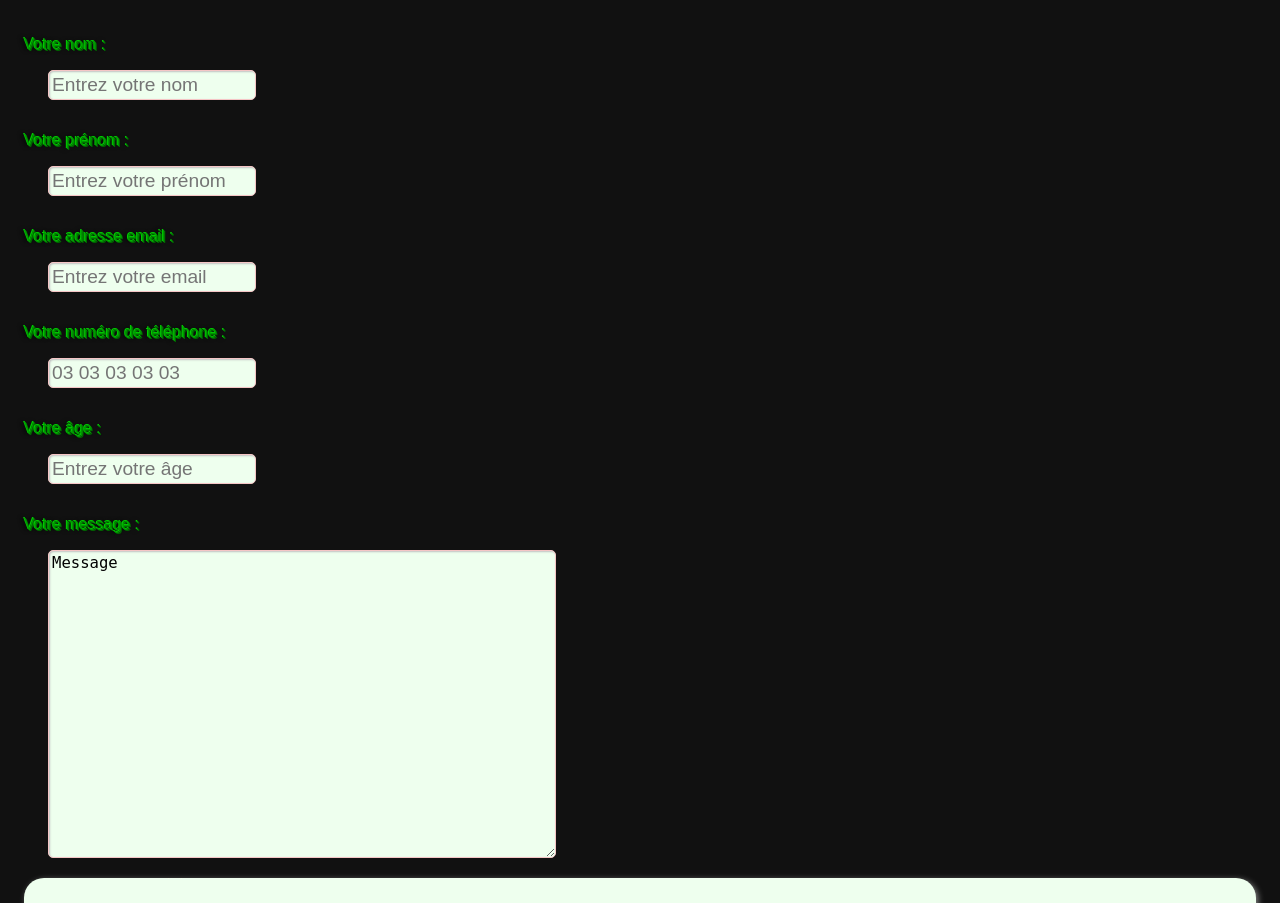
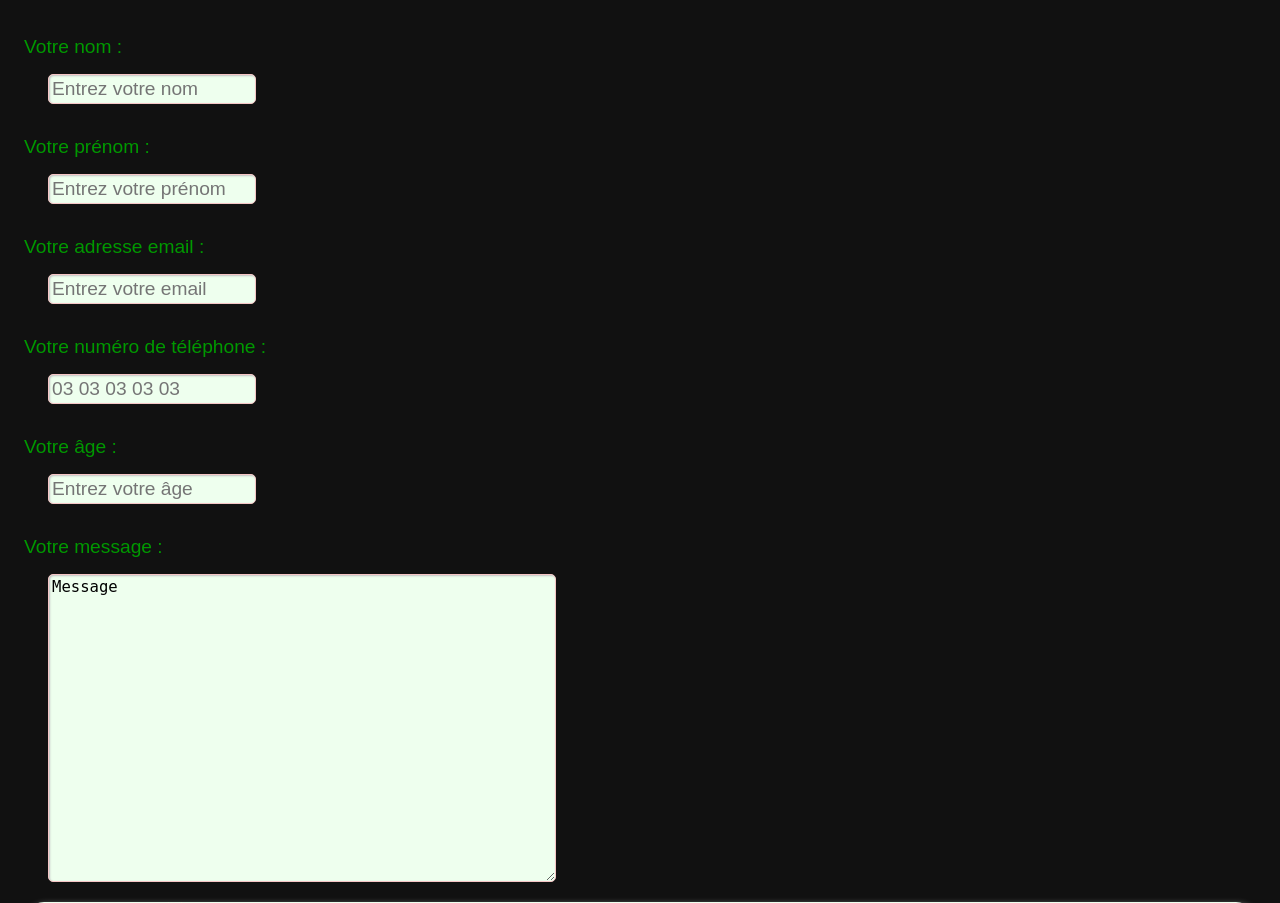
Before and after one commit to meskale/PCView, a PHP site: page /contact.php in a window 1280 px wide. Shown: the part 59-962 px from the top of the page. Run offline with PHP 8.4, Linux system fonts and the light colour scheme.

Commit message:
Encore du css...

```diff
--- a/php/css/pclist.css
+++ b/php/css/pclist.css
@@ -39,7 +39,7 @@ footer{
 }
 
 label {
-  text-shadow: -1px -1px #0c0, 1px 1px #060, -3px 0 4px #000;
+  font-size:120%;
   font-family: Arial, Helvetica, sans-serif;
   color: #090;
   padding: 16px;
@@ -47,6 +47,7 @@ label {
  margin-top:10px;
  display:block;
  }
+
 label.inline {
  display:inline;
  margin-right:50px;
@@ -110,7 +111,6 @@ ul{
 	float:center-left;
 	margin-left: 60px;
 	margin-right: 100px;
-	text-shadow: -1px -1px #6c6, 1px 1px #6c6, -3px 0 4px #FFF;
     font-family: Arial, Helvetica, sans-serif;
     font-weight: darker;
     -moz-box-shadow: 2px 2px 6px #888;
```
